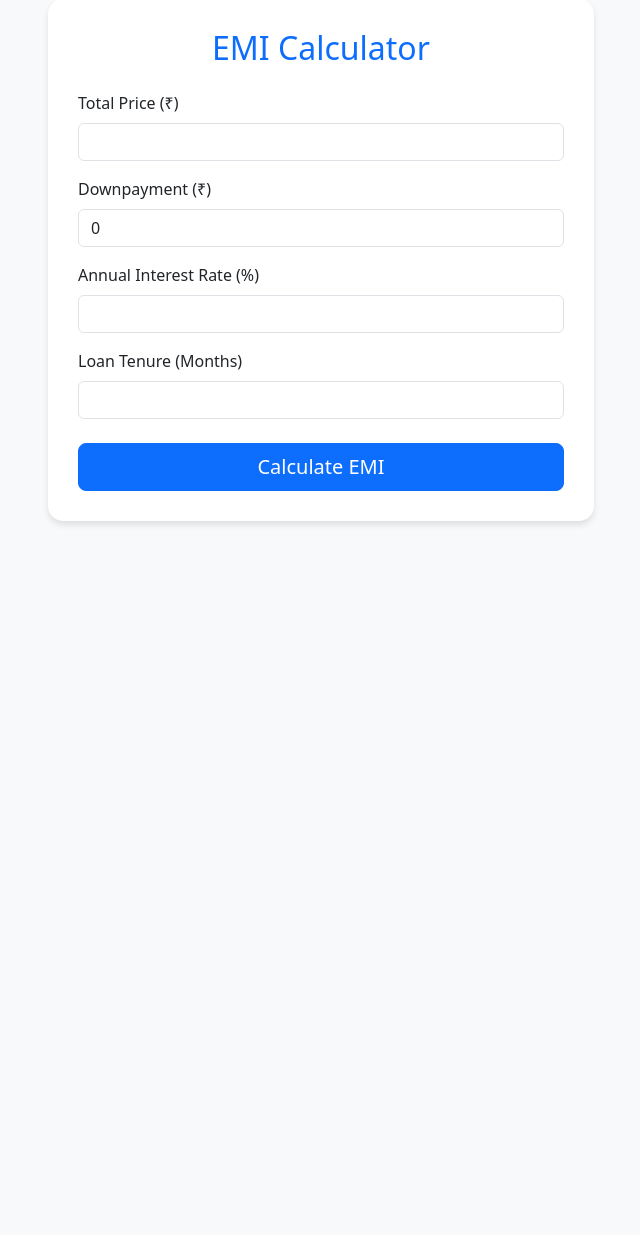
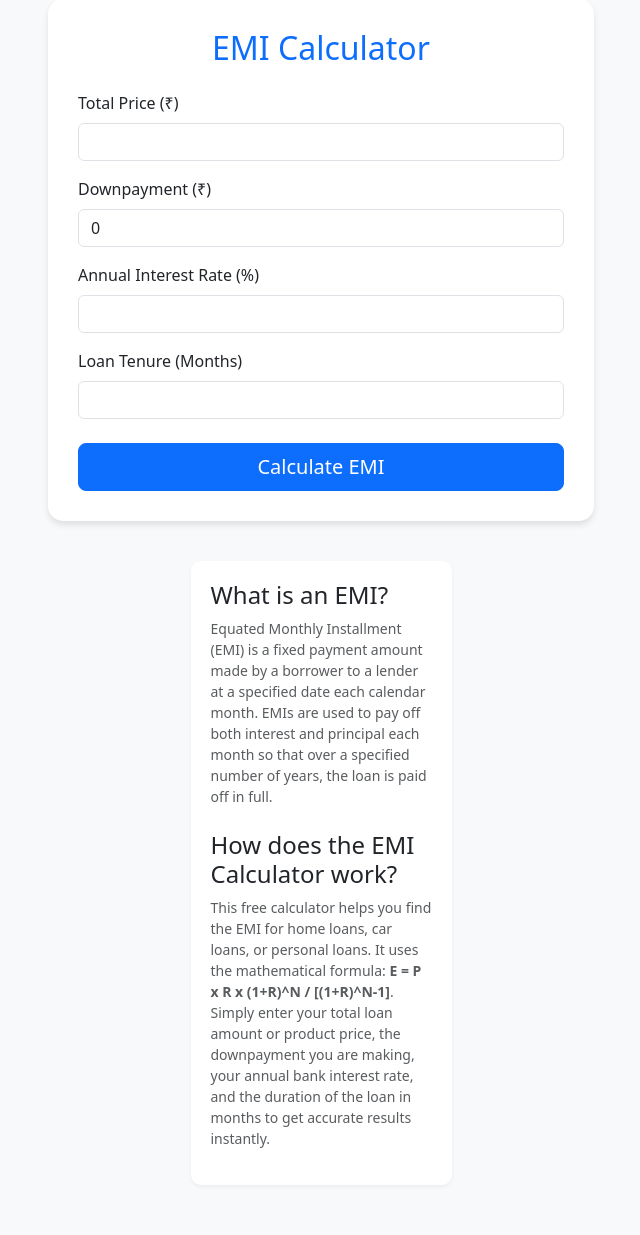
Before and after one commit to piyush0130/EMI-calcluater, a Django app: page / in a window 1280 px wide. Shown: the part 51-1286 px from the top of the page, without its empty margins (319-959 px from the left). Before the commit the page ends 576 px from the top, so only its background shows below. Run offline with Django 5.2, Linux system fonts and the light colour scheme.

Commit message:
Enhance calculator.html with SEO features
Added SEO meta tags and content for EMI calculator page.

```diff
--- a/emi_web/calculator/templates/calculator/calculator.html
+++ b/emi_web/calculator/templates/calculator/calculator.html
@@ -3,7 +3,20 @@
   <head>
     <meta charset="UTF-8" />
     <meta name="viewport" content="width=device-width, initial-scale=1.0" />
-    <title>EMI Calculator</title>
+
+    <!-- Primary Meta Tags -->
+    <title>Free Online EMI Calculator | Home, Car & Personal Loans</title>
+    <meta name="title" content="Free Online EMI Calculator | Home, Car & Personal Loans">
+    <meta name="description" content="Calculate your Equated Monthly Installment (EMI) for home loans, car loans, and personal loans instantly. Easy, free, and accurate EMI calculation.">
+    <meta name="keywords" content="EMI calculator, loan calculator, calculate EMI, home loan calculator, car loan emi, personal loan emi online, interest rate calculator">
+    <meta name="author" content="Piyush Nanda">
+    <meta name="robots" content="index, follow">
+
+    <!-- Open Graph / Facebook -->
+    <meta property="og:type" content="website">
+    <meta property="og:url" content="https://emi-calcluater-1.onrender.com/">
+    <meta property="og:title" content="Free Online EMI Calculator | Home, Car & Personal Loans">
+    <meta property="og:description" content="Calculate your Equated Monthly Installment (EMI) for home loans, car loans, and personal loans instantly. Easy, free, and accurate EMI calculation.">
     <!-- Bootstrap CSS -->
     <link
       href="https://cdn.jsdelivr.net/npm/bootstrap@5.3.2/dist/css/bootstrap.min.css"
@@ -36,6 +49,14 @@
       .result-value {
         font-weight: bold;
         color: #0d6efd;
+      }
+      .seo-content {
+        margin-top: 40px;
+        padding: 20px;
+        background: white;
+        border-radius: 10px;
+        box-shadow: 0 2px 4px rgba(0,0,0,0.05);
+        margin-bottom: 50px;
       }
     </style>
   </head>
@@ -158,9 +179,21 @@
               </div>
             </div>
             {% endif %}
-          </div>
+      </div>
+
+      <!-- SEO Friendly Content Section -->
+      <div class="row justify-content-center">
+        <div class="col-md-8 col-lg-6">
+            <div class="seo-content">
+                <h2 class="fs-4">What is an EMI?</h2>
+                <p class="text-muted small">Equated Monthly Installment (EMI) is a fixed payment amount made by a borrower to a lender at a specified date each calendar month. EMIs are used to pay off both interest and principal each month so that over a specified number of years, the loan is paid off in full.</p>
+
+                <h2 class="fs-4 mt-4">How does the EMI Calculator work?</h2>
+                <p class="text-muted small">This free calculator helps you find the EMI for home loans, car loans, or personal loans. It uses the mathematical formula: <strong>E = P x R x (1+R)^N / [(1+R)^N-1]</strong>. Simply enter your total loan amount or product price, the downpayment you are making, your annual bank interest rate, and the duration of the loan in months to get accurate results instantly.</p>
+            </div>
         </div>
       </div>
+
     </div>
 
     <!-- Bootstrap JS -->
```
